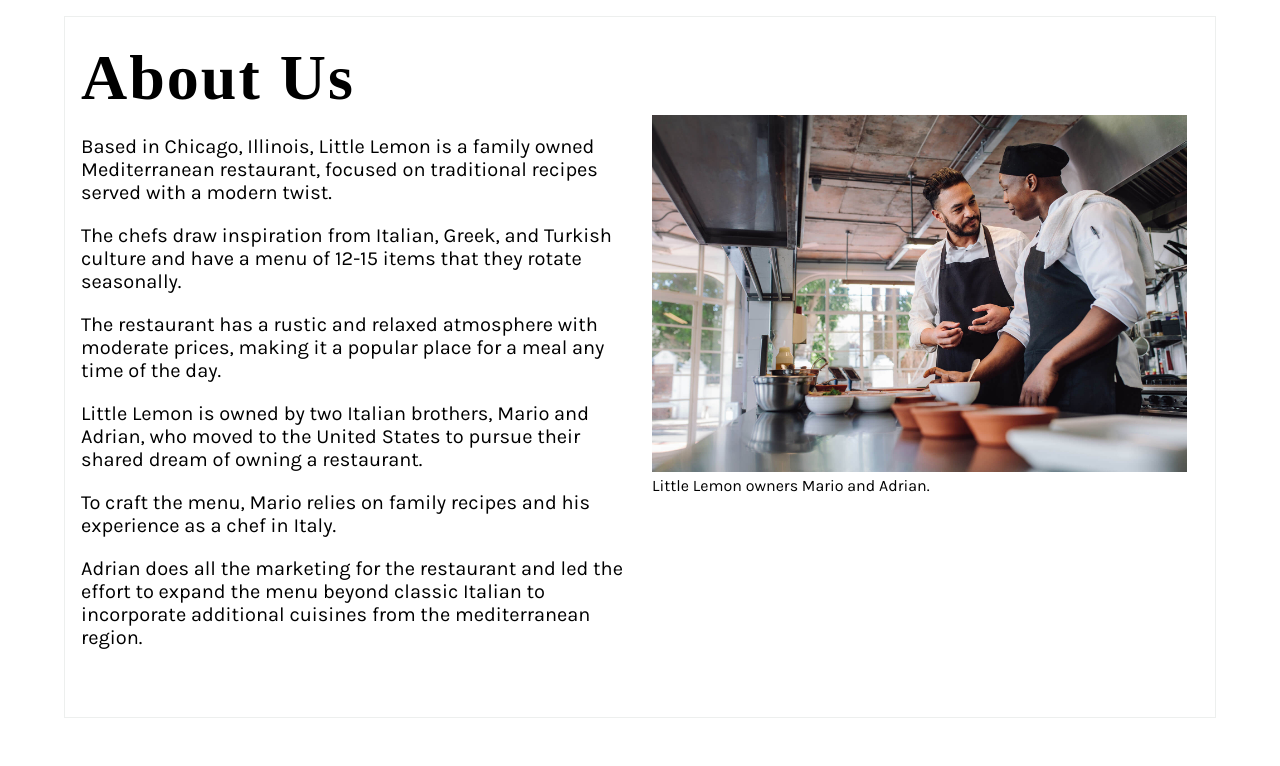
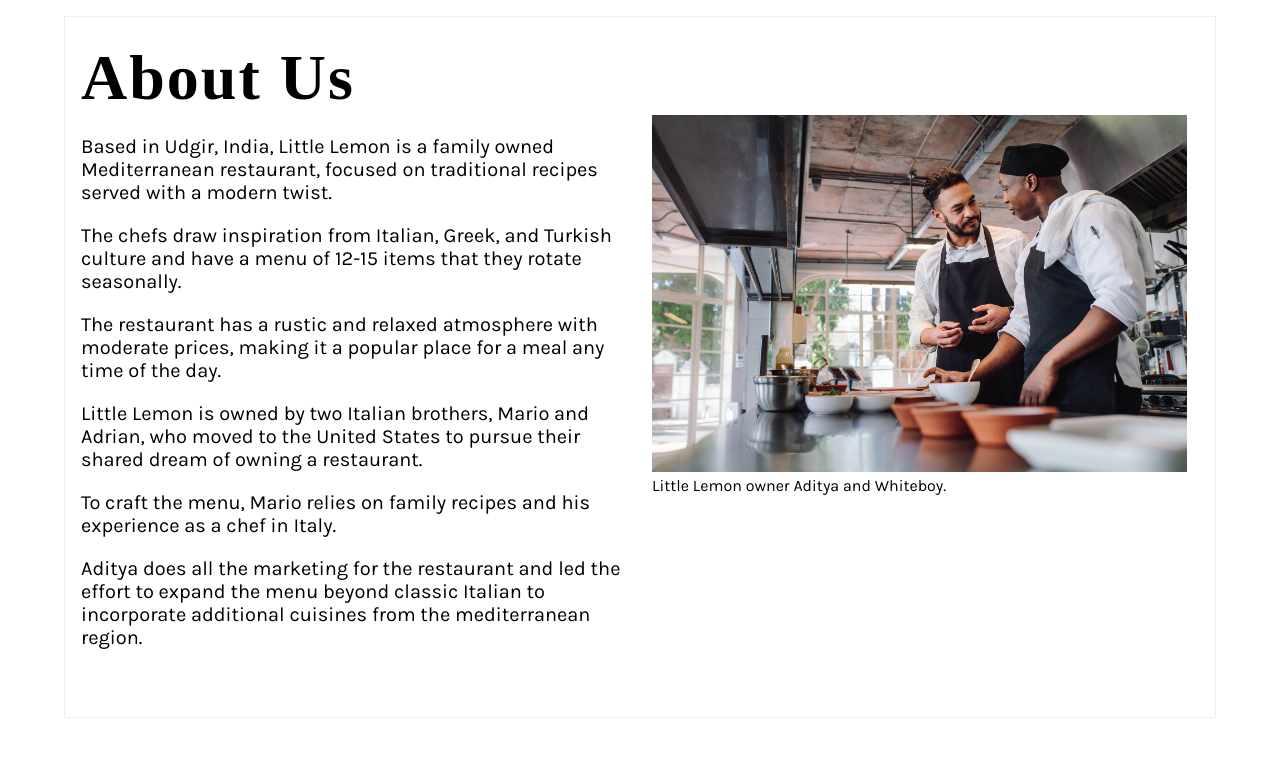
Before and after one commit to Adityakendre1000/littlelemon, a Django app: page /about/ in a window 1280 px wide. Shown: the part 244-1010 px from the top of the page. Run offline with Django 4.2, Linux system fonts and the light colour scheme; some web fonts are replaced.

Commit message:
some small updates

```diff
--- a/littlelemon/restaurant/templates/about.html
+++ b/littlelemon/restaurant/templates/about.html
@@ -7,7 +7,7 @@
       <!--Begin col-->
       <div class="column">
         <p>
-          Based in Chicago, Illinois, Little Lemon is a family owned
+          Based in Udgir, India, Little Lemon is a family owned
           Mediterranean restaurant, focused on traditional recipes served with a
           modern twist.
         </p>
@@ -33,7 +33,7 @@
         </p>
 
         <p>
-          Adrian does all the marketing for the restaurant and led the effort to
+          Aditya does all the marketing for the restaurant and led the effort to
           expand the menu beyond classic Italian to incorporate additional
           cuisines from the mediterranean region.
         </p>
@@ -48,7 +48,7 @@
             alt="Mario and Adrian"
           />
           <figcaption class="figure-caption">
-            Little Lemon owners Mario and Adrian.
+            Little Lemon owner Aditya and Whiteboy.
           </figcaption>
         </figure>
       </div>
```
